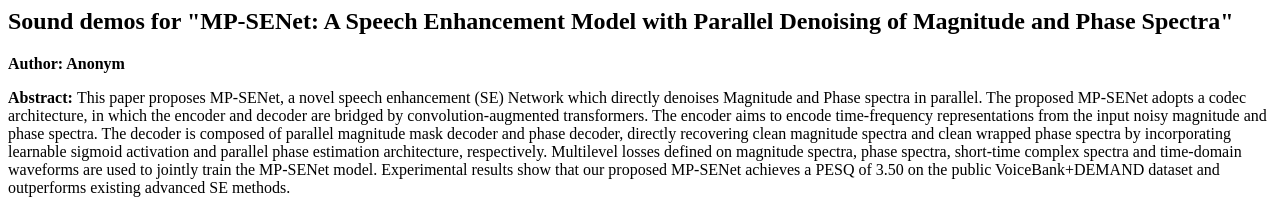
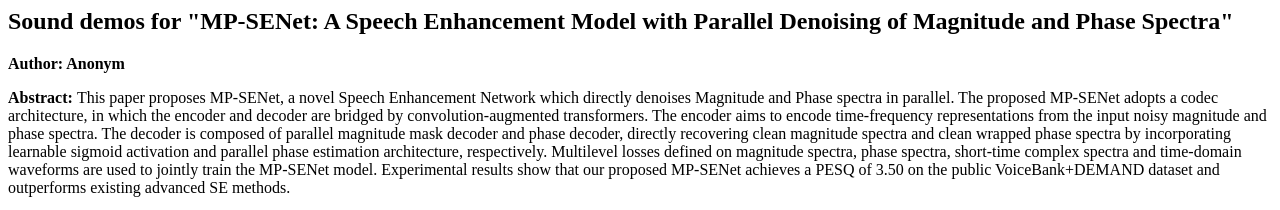
Before and after one commit to yxlu-0102/mpsenet-demo, a plain HTML site: page index.html in a window 1280 px wide. Shown: the top 210 px of the page. Drawn offline with Linux system fonts and the light colour scheme.

Commit message:
Update index.html

```diff
--- a/index.html
+++ b/index.html
@@ -5,7 +5,7 @@
     <body>
     <h2>Sound demos for "MP-SENet: A Speech Enhancement Model with Parallel Denoising of Magnitude and Phase Spectra"</h2>
     <p><strong>Author: Anonym</strong></p>
-    <p><strong>Abstract: </strong> This paper proposes MP-SENet, a novel speech enhancement (SE) Network which directly denoises Magnitude and Phase spectra in parallel.
+    <p><strong>Abstract: </strong> This paper proposes MP-SENet, a novel Speech Enhancement Network which directly denoises Magnitude and Phase spectra in parallel.
                                    The proposed MP-SENet adopts a codec architecture, in which the encoder and decoder are bridged by convolution-augmented transformers.
                                    The encoder aims to encode time-frequency representations from the input noisy magnitude and phase spectra.
                                    The decoder is composed of parallel magnitude mask decoder and phase decoder, directly recovering clean magnitude spectra and clean wrapped phase spectra by incorporating learnable sigmoid activation and parallel phase estimation architecture, respectively.
```
